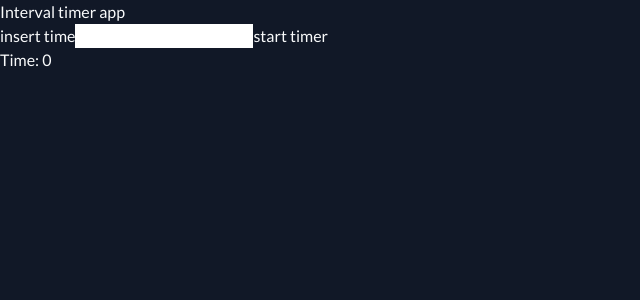
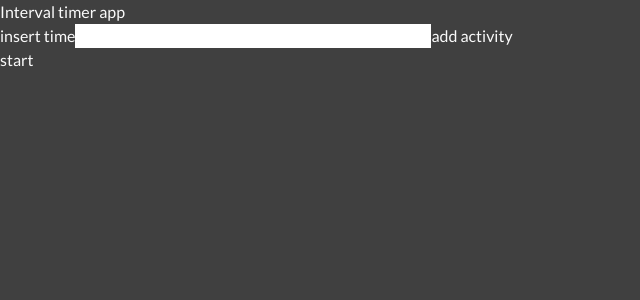
Before and after one commit to galearez/timer, a React (Create React App) app: page / in a window 1280 px wide. Shown: the top 300 px of the page, without its empty margins (0-640 px from the left). Built offline with nearby package versions, Linux system fonts and the light colour scheme.

Commit message:
countdown component, to run set after set

```diff
--- /dev/null
+++ b/src/components/countdown.tsx
@@ -0,0 +1,61 @@
+import React from 'react';
+
+interface ICountdownProps {
+  //set label
+  label: string;
+  //set time
+  time: number;
+  //this method indicates that the next 'set' should run and unmount this component
+  nextSetIndex: () => void;
+  //once this component is unmounted this method will mount the next one (if there is one) right after this unmounts
+  mountNextSet: () => void;
+}
+
+interface ICountdownState {
+  //will hold the remaining time
+  countdownTime: number;
+}
+
+export default class Countdown extends React.Component<
+  ICountdownProps,
+  ICountdownState
+> {
+  constructor(props: any) {
+    super(props);
+
+    this.state = {
+      countdownTime: this.props.time,
+    };
+  }
+
+  //this class variable will hold the setInterval, their only purpose is to be able to clear the interval
+  interval: any = null;
+
+  //once the component mounts it will start a countdown, the original value is the one passed as a prop to
+  //the component and it will run until the 'countdownTime' is 0
+  componentDidMount() {
+    this.interval = setInterval(() => {
+      if (this.state.countdownTime <= 0) {
+        clearInterval(this.interval);
+        this.props.nextSetIndex();
+      }
+
+      this.setState({
+        countdownTime: this.state.countdownTime - 1,
+      });
+    }, 1000);
+  }
+
+  componentWillUnmount() {
+    this.props.mountNextSet();
+  }
+
+  render() {
+    return (
+      <div>
+        {this.props.label}
+        <span>{this.state.countdownTime}</span>
+      </div>
+    );
+  }
+}
--- a/src/index.css
+++ b/src/index.css
@@ -6,7 +6,7 @@
 
 @layer base {
   body {
-    @apply bg-gray-900 text-gray-50;
+    @apply bg-gray-700 text-gray-50;
   }
 
   input {
--- a/src/timer.tsx
+++ b/src/timer.tsx
@@ -1,102 +1,122 @@
 import React from 'react';
+import Countdown from './components/countdown';
 
-//this interface the timer component states types
+//this interface define the timer component states types
 interface ITimerStates {
-  time: number;
+  routine: any[];
+  currentSet: number;
+  mountCountdown: boolean;
 }
 
-//this component will handle the user input and will pass main data, as the intervals and labels
+//this component will handle the user input and will pass main data, sets (id, label and time)
 //to the other components
 export default class Timer extends React.Component<{}, ITimerStates> {
   constructor(props: any) {
     super(props);
     this.state = {
-      time: 0,
+      routine: [], //array of objects: {id, label, time}
+      currentSet: 0, //A set is an element of the routine array, this specify the set which will be sent to the countdown
+      mountCountdown: false, //if true will mount the 'Countdown' component
     };
 
-    this.handleCountdownStart = this.handleCountdownStart.bind(this);
     this.handleUserInput = this.handleUserInput.bind(this);
+    this.startCountdown = this.startCountdown.bind(this);
+    this.nextSet = this.nextSet.bind(this);
+
+    this.labelRef = React.createRef();
+    this.timeRef = React.createRef();
   }
 
-  //this class variable will hold the setInterval, their only purpose is to be able to clear the interval
-  //once the countdown reach 0
-  interval: any = null;
+  //user input box references
+  labelRef: React.RefObject<HTMLInputElement>;
+  timeRef: React.RefObject<HTMLInputElement>;
 
-  //get the user time and parse to a integer number, then set the time state to that value
-  handleUserInput(e: React.ChangeEvent<HTMLInputElement>) {
-    const numberValue = parseInt(e.target.value);
+  //this function get the values from the user and assign them to the routine state
+  handleUserInput(event: React.FormEvent<HTMLFormElement>) {
+    event.preventDefault();
 
-    this.setState({
-      time: numberValue,
-    });
-  }
+    //check if the user wrote a valid string as the set label, if not it will be assigned a default name
+    let inputLabel = this.labelRef.current?.value;
+    if (inputLabel === '' || inputLabel === undefined) {
+      inputLabel = 'actividad'; //default name if the user don't specify one
+    }
 
-  //this function get the value from the state and pass it to the 'countdown' function to start
-  //the countdown
-  handleCountdownStart(event: React.FormEvent<HTMLFormElement>) {
-    event.preventDefault();
-    this.countdown(this.state.time);
-  }
-
-  //this function will update the time state once each second and will substract one from the time state
-  countdown(tiempo: number) {
-    if (tiempo <= 0) {
+    //check if the user inserted a valid string as the set time
+    let inputTime = this.timeRef.current?.value;
+    if (inputTime === '' || inputTime === undefined) {
       return;
     }
 
-    this.interval = setInterval(() => {
-      if (tiempo === 0) {
-        clearInterval(this.interval);
-        return;
+    //check if set time is an integer number
+    const timeNumeric = parseInt(inputTime);
+    if (isNaN(timeNumeric)) {
+      return;
+    }
+
+    //only the values that met the conditions will be assigned to the user routine
+    //label must be a valid string
+    //time must be a valid integer number
+    this.setState((prevState) => ({
+      routine: [...prevState.routine, { label: inputLabel, time: timeNumeric }],
+    }));
+  }
+
+  //this function will set which 'set' should run, also a change indicates that the current interval
+  //it's done executing so the next one should run, that why we also pass a callback, this callback
+  //unmount the component that just has finished
+  nextSet() {
+    this.setState(
+      {
+        currentSet: this.state.currentSet + 1,
+      },
+      () => {
+        this.setState({
+          mountCountdown: false,
+        });
       }
+    );
+  }
 
-      tiempo -= 1;
+  //this function will start a countdown, can be used in two cases:
+  //first, the user click in start timer
+  //second, one countdown reach zero, unmounts and if there is another set it will mount the component again for the new set
+  startCountdown() {
+    //this condition checks if there are elements in the routine array to
+    //run a countdown, if so the component 'Countdown' will be mounted
+    if (this.state.currentSet < this.state.routine.length) {
       this.setState({
-        time: tiempo,
+        mountCountdown: true,
       });
-    }, 1000);
+    }
 
     return;
   }
 
   render() {
+    //holds the countdown component and it's assigned on each 'currentSet' change
+    const timtim = (
+      <Countdown
+        label={this.state.routine[this.state.currentSet]?.label}
+        time={this.state.routine[this.state.currentSet]?.time}
+        nextSetIndex={this.nextSet}
+        mountNextSet={this.startCountdown}
+      />
+    );
+
     return (
       <div>
         Interval timer app
-        <form onSubmit={this.handleCountdownStart}>
+        <form onSubmit={this.handleUserInput}>
           <label>
             insert time
-            <input type='text' onChange={this.handleUserInput} />
+            <input type='text' ref={this.labelRef} />
+            <input type='text' ref={this.timeRef} />
           </label>
-          <button type='submit'>start timer</button>
+          <button type='submit'>add activity</button>
         </form>
-        <div>
-          Time: <span>{this.state.time}</span>
-        </div>
+        <button onClick={() => this.startCountdown()}>start</button>
+        {this.state.mountCountdown && <div>{timtim}</div>}
       </div>
     );
   }
 }
-
-/*
-  Agregar
-  componentDidMount();
-  componentWillUnmount();
-*/
-
-/*
-
-  estas secciones serán "readOnly=true"
-  let something = variable.map(activity: any, rest: any => {
-    <span class="element number">
-      <label> //activity
-        Actividad
-        <input type="text"></input>
-      </label>
-      <label> //rest
-        Duración
-        <input type="text"/>
-      </label>
-    </span>
-  });
-*/
--- a/tailwind.config.js
+++ b/tailwind.config.js
@@ -6,7 +6,7 @@ module.exports = {
   // darkMode: false, // or 'media' or 'class'
   theme: {
     colors: {
-      gray: colors.coolGray,
+      gray: colors.trueGray,
     },
     extend: {
       fontFamily: {
```
Also changed, not shown: 2 other files (tests, documents, lock files or other folders).
